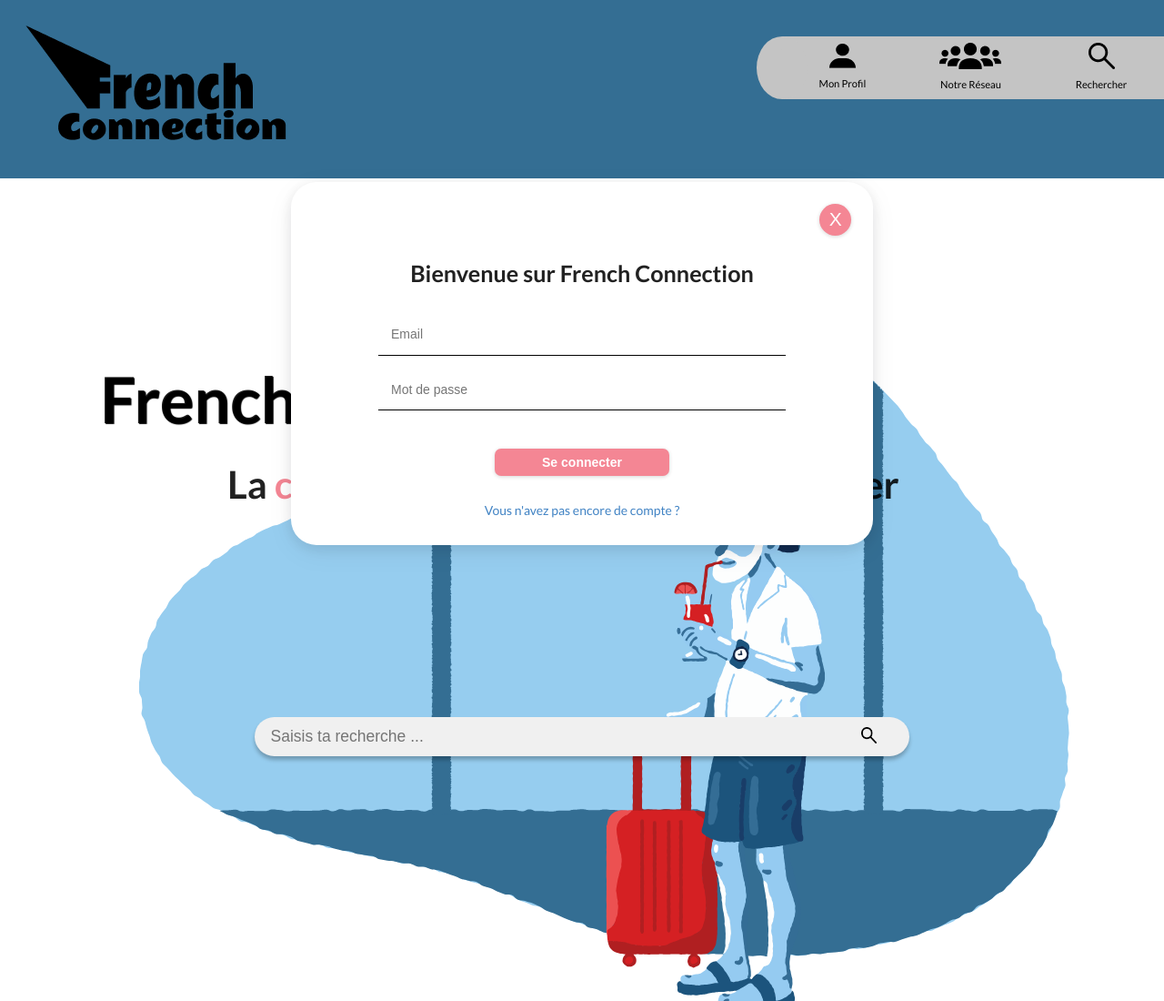
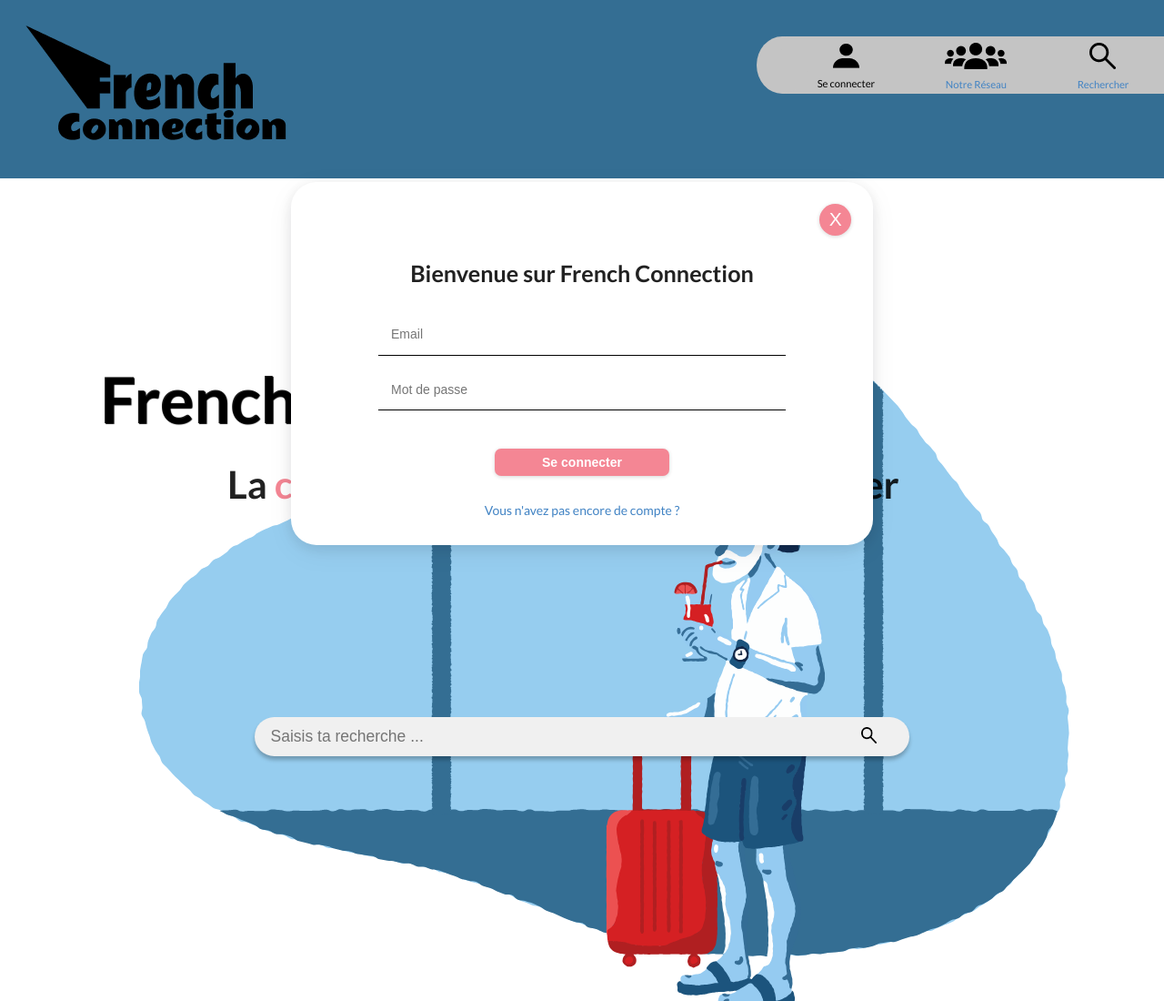
Before and after one commit to laurentlaubie/French_connexion_Front, a React app: page / in a window 1280 px wide. Shown: the top 1100 px of the page at 91% size. Built offline with nearby package versions, Linux system fonts and the light colour scheme.

Commit message:
feat : modification of navBar component to have to different modules: 'Mon profil' (NavLink) or 'Se connecter' (div)

```diff
--- a/src/components/NavBar/index.js
+++ b/src/components/NavBar/index.js
@@ -11,22 +11,26 @@
   <div className="navBar">
     <div className="navBar__rounded">.</div>
     <ul className="navBar__list">
-      <li className="navBar__item">
+      <li className={isConnected ? 'navBar__item__hidden' : 'navBar__item'}>
+        <img className="navBar__item__image" src={profile} alt="Logo profil" />
+        <div className="navBar__item__title"> Se connecter </div>
+      </li>
+      <li className={isConnected ? 'navBar__item' : 'navBar__item__hidden'}>
         <NavLink to="/mon-profil">
-          <img src={profile} alt="Logo profil" />
-          <div className="navBar__title"> { (isConnected) ? 'Mon Profil' : 'Se connecter' } </div>
+          <img className="navBar__item__image" src={profile} alt="Logo profil" />
+          <div className="navBar__item__title"> Mon profil </div>
         </NavLink>
       </li>
       <li className="navBar__item">
         <NavLink to="/notre-reseau">
-          <img src={network} alt="Logo reseau" />
-          <div className="navBar__title"> Notre Réseau  </div>
+          <img className="navBar__item__image" src={network} alt="Logo reseau" />
+          <div className="navBar__item__title"> Notre Réseau  </div>
         </NavLink>
       </li>
       <li className="navBar__item">
         <NavLink to="/">
-          <img src={search} alt="Logo recherche" />
-          <div className="navBar__title"> Rechercher  </div>
+          <img className="navBar__item__image" src={search} alt="Logo recherche" />
+          <div className="navBar__item__title"> Rechercher  </div>
         </NavLink>
       </li>
     </ul>
--- a/src/components/NavBar/navBar.scss
+++ b/src/components/NavBar/navBar.scss
@@ -16,12 +16,26 @@
     align-items:center;
     position: relative;
     z-index: 5;
-
   }
 
-  &__title{
-    margin-top: 0.3em;
-    font-size:0.8rem;
+  &__item{
+
+    &__hidden{
+      display:none;
+    }
+
+    &__title{
+      margin-top: 0.3em;
+      font-size:0.8rem;
+    }
+
+    &__image{
+      display: block;
+      margin: auto;
+      margin-bottom: 0.5em;
+      margin-top: 0.5em;
+    }
+
   }
 
   &__rounded{
@@ -29,12 +43,7 @@
   }
 }
 
-.navBar img{
-  display :block;
-  margin: auto;
-  margin-bottom: 0.5em;
-  margin-top: 0.5em;
-}
+
 
 @media only screen and (min-width: 601px) {
   .navBar {
--- a/src/reducers/index.js
+++ b/src/reducers/index.js
@@ -1,7 +1,7 @@
 import { CLOSE_SIGN_IN } from 'src/actions';
 
 const initialState = {
-  isConnected: true,
+  isConnected: false,
   isSignInOpen: true,
 };
 
```
